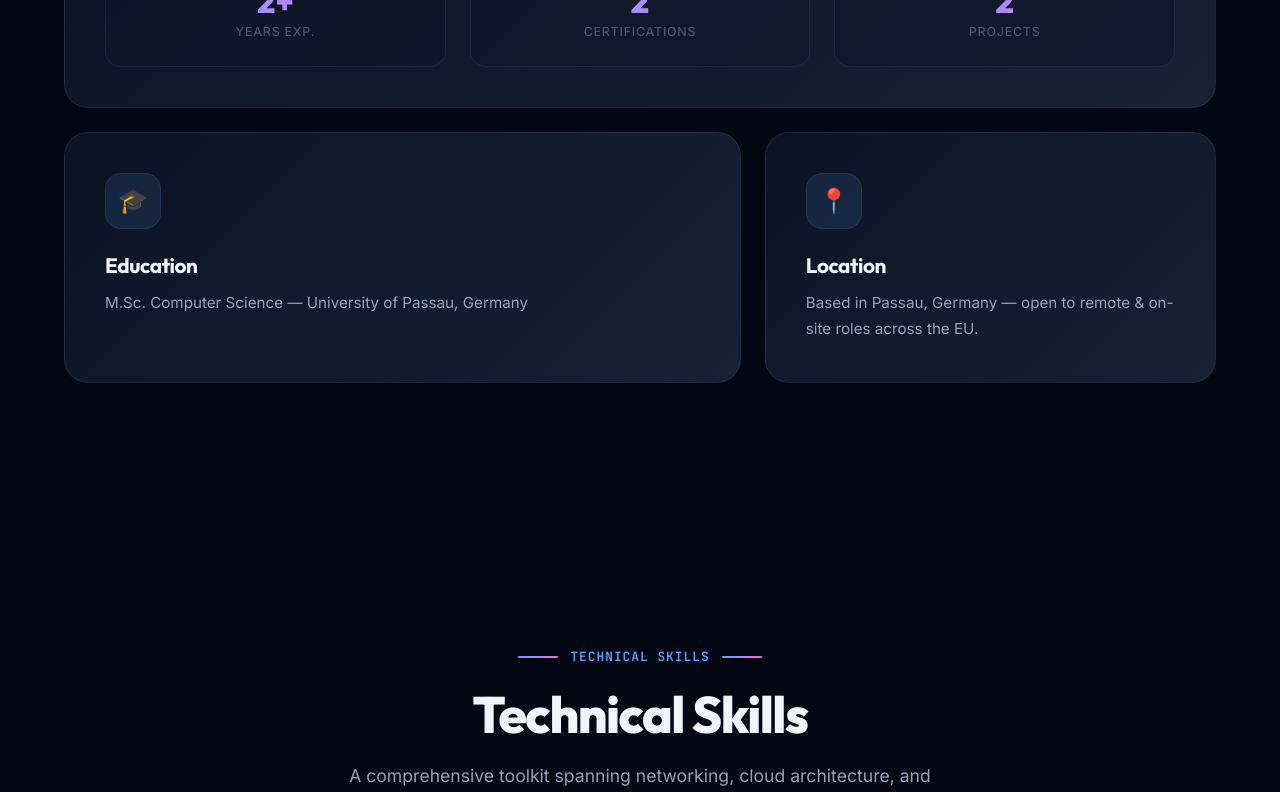
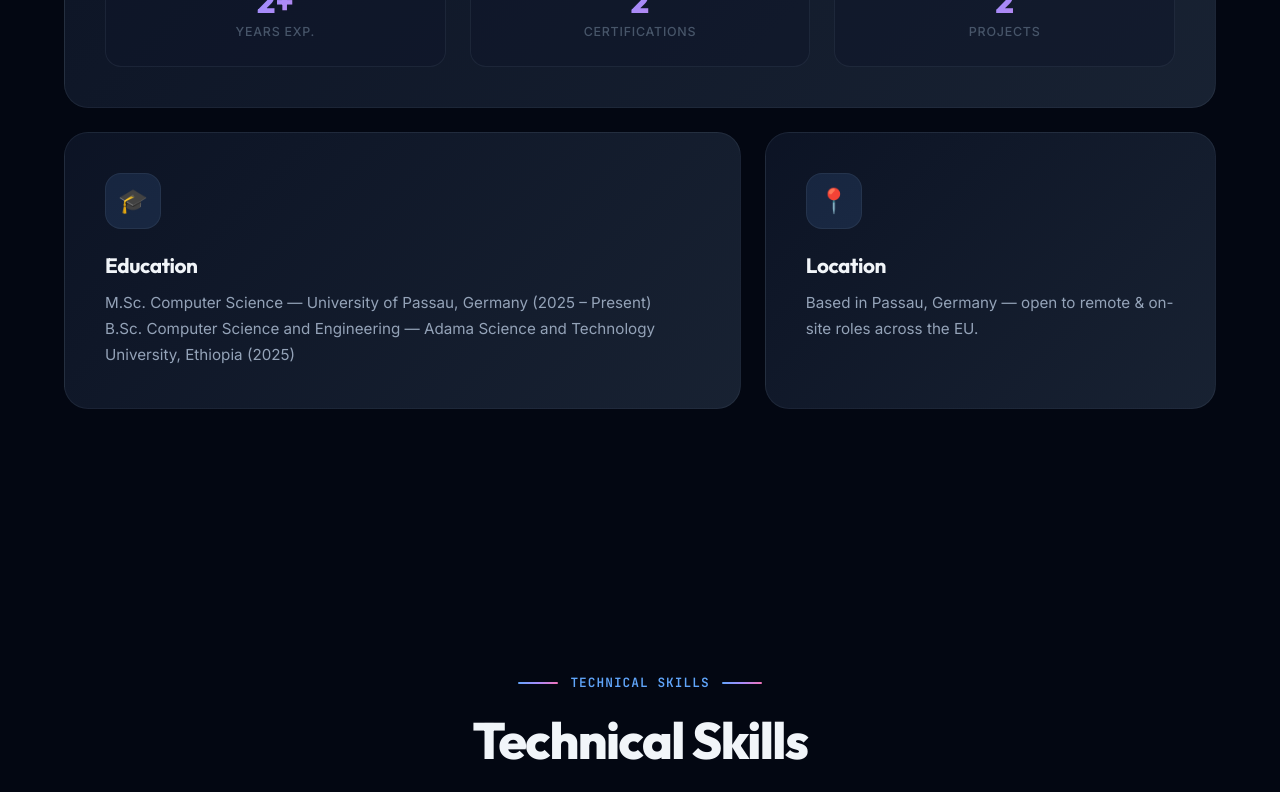
Before and after one commit to itsmubarek/Portfolio, a React (Vite) app: page / in a window 1280 px wide. Shown: the part 1380-2172 px from the top of the page. Built offline with nearby package versions, Linux system fonts and the light colour scheme.

Commit message:
Add Bachelor's degree to Education section

```diff
--- a/src/App.tsx
+++ b/src/App.tsx
@@ -327,7 +327,9 @@ const App: React.FC = () => {
               <div className="bento-card animate-on-scroll delay-2">
                 <div className="bento-icon">🎓</div>
                 <h3>{t.about.education || 'Education'}</h3>
-                <p>{t.about.educationText || "M.Sc. Computer Science — University of Passau, Germany"}</p>
+                {t.about.educationList.map((line, index) => (
+                  <p key={index}>{line}</p>
+                ))}
               </div>
 
               <div className="bento-card animate-on-scroll delay-3">
--- a/src/translations.ts
+++ b/src/translations.ts
@@ -24,7 +24,10 @@ export const translations = {
       heading: "Who I Am",
       text: "I am a passionate Cloud Engineer and Network Administrator currently pursuing my Master's in Computer Science at the University of Passau. With a strong foundation in networking and infrastructure security, I specialize in architecting scalable and secure cloud environments on Azure and AWS.",
       education: "Education",
-      educationText: "M.Sc. Computer Science — University of Passau, Germany",
+      educationList: [
+        "M.Sc. Computer Science — University of Passau, Germany (2025 – Present)",
+        "B.Sc. Computer Science and Engineering — Adama Science and Technology University, Ethiopia (2025)",
+      ],
       location: "Location",
       locationText: "Based in Passau, Germany — open to remote & on-site roles across the EU.",
       stats: {
@@ -101,7 +104,10 @@ export const translations = {
       heading: "Wer ich bin",
       text: "Ich bin ein leidenschaftlicher Cloud Engineer und Netzwerkadministrator, der derzeit seinen Master in Informatik an der Universität Passau absolviert. Mit einer soliden Grundlage in Netzwerk- und Infrastruktursicherheit spezialisiere ich mich auf die Architektur skalierbarer und sicherer Cloud-Umgebungen auf Azure und AWS.",
       education: "Ausbildung",
-      educationText: "M.Sc. Informatik — Universität Passau, Deutschland",
+      educationList: [
+        "M.Sc. Informatik — Universität Passau, Deutschland (2025 – Heute)",
+        "B.Sc. Computer Science and Engineering — Adama Science and Technology University, Äthiopien (2025)",
+      ],
       location: "Standort",
       locationText: "Wohnhaft in Passau, Deutschland — offen für Remote- und Vor-Ort-Rollen in der EU.",
       stats: {
```
